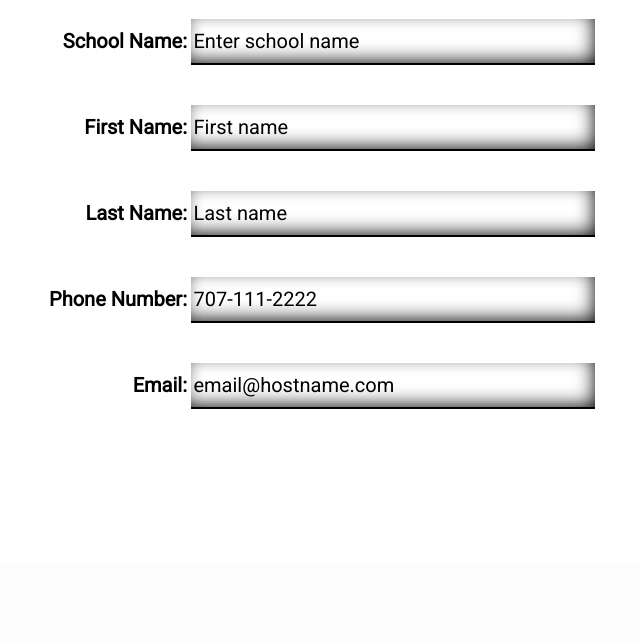
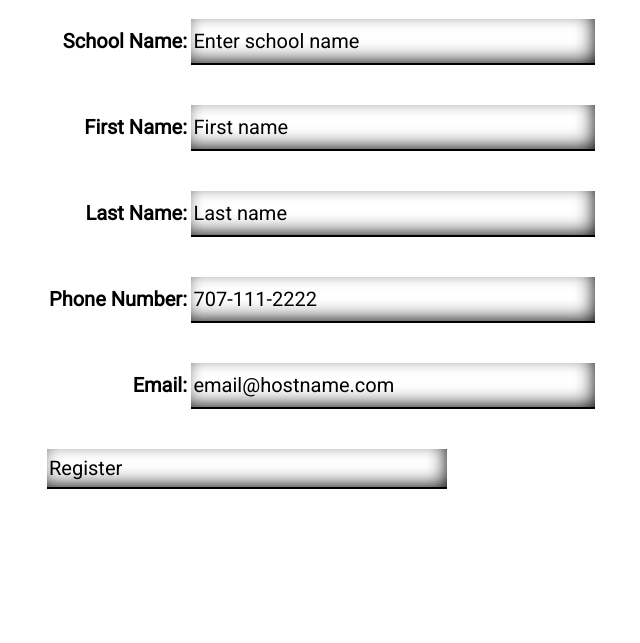
Before and after one commit to tohaku/foodshow2015, a PHP site: page /schoolregistration.php in a window 1280 px wide. Shown: the part 281-924 px from the top of the page, without its empty margins (293-933 px from the left). Before the commit the page ends 690 px from the top, so only its background shows below. Run offline with PHP 8.4, Linux system fonts and the light colour scheme; some libraries are stand-ins or nearby versions.

Commit message:
submit button schools
whoops

```diff
--- a/schoolregistration.php
+++ b/schoolregistration.php
@@ -73,6 +73,7 @@
         <input type="text" value="707-111-2222" id="phoneNumber" name="phoneNumber"/><br>
         <label for="email">Email:</label>
         <input type="text" value="email@hostname.com" id="email" name="email"/><span class="formError"><?php echo $emailError;?></span><br>
+        <input type="submit" value="Register"/>
     </form>
 </div>
 
```
